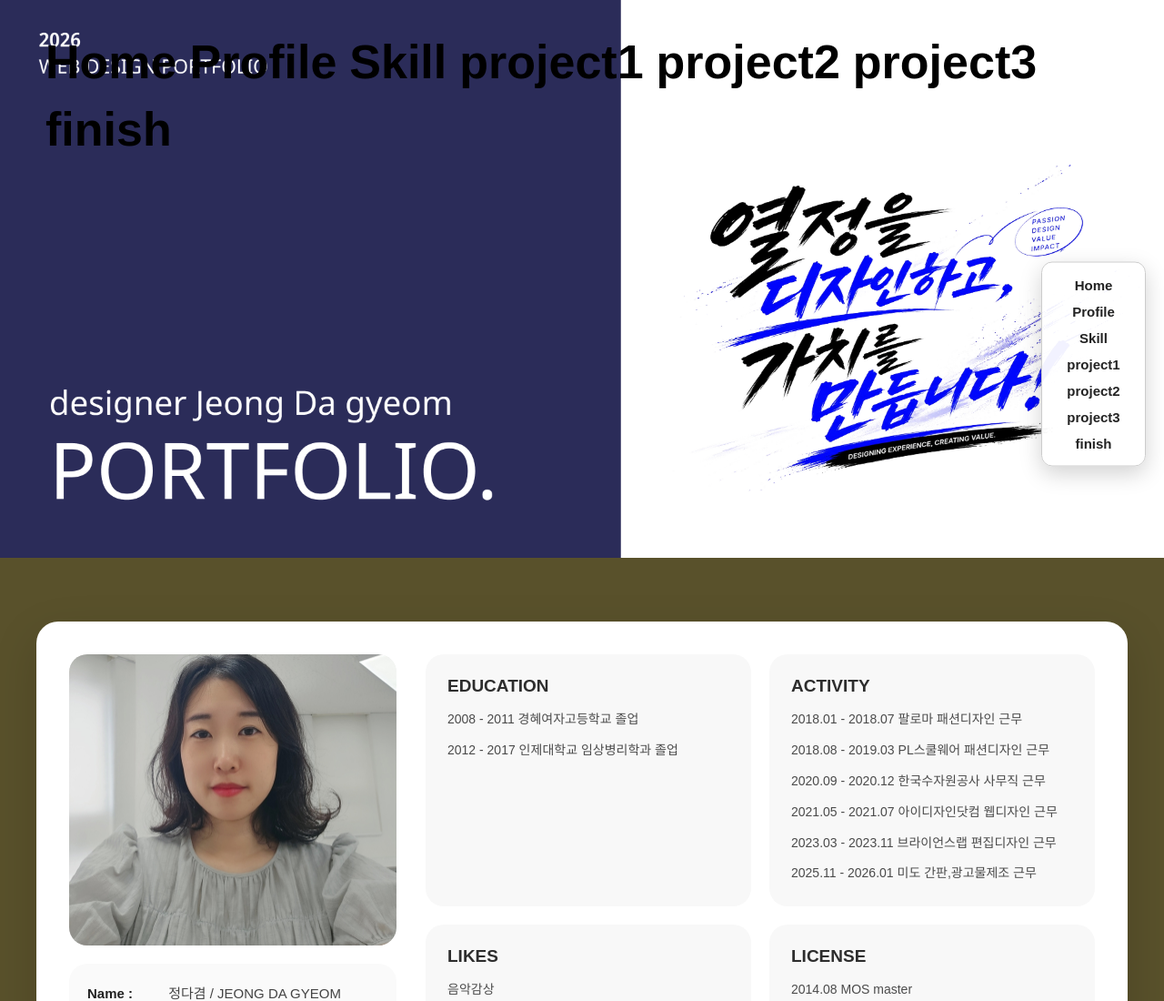
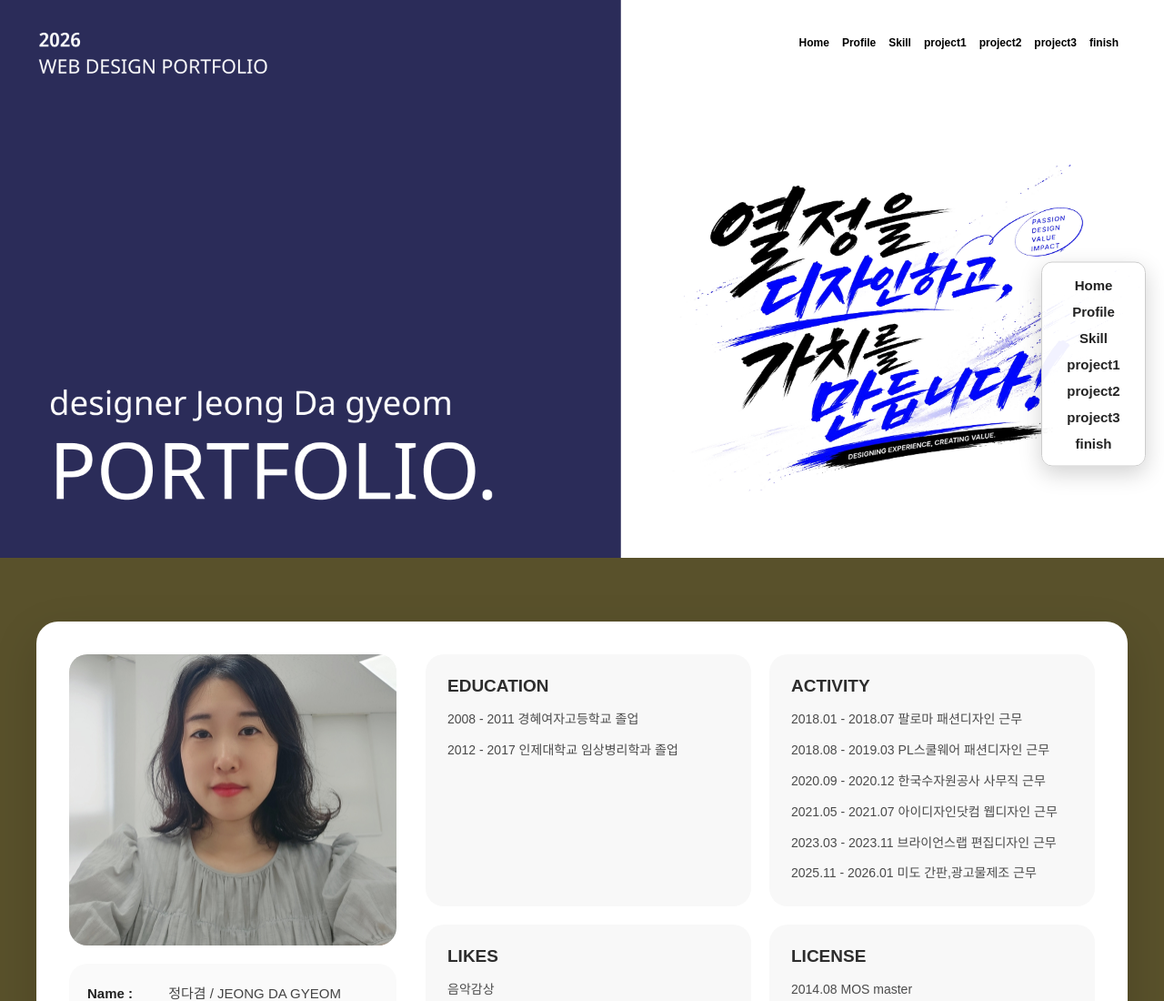
Before and after one commit to gyeom01211-droid/gyeom, a plain HTML site: page index.html in a window 1280 px wide. Shown: the top 1100 px of the page at 91% size. Drawn offline with Linux system fonts and the light colour scheme.

```diff
--- a/index.html
+++ b/index.html
@@ -71,7 +71,7 @@
             border-radius: 999px;
         }
         #main .nav a {
-            font-size: 52px;
+            font-size: 12px;
             font-weight: 700;
             color: #000;
             transition: opacity 0.2s;
```
